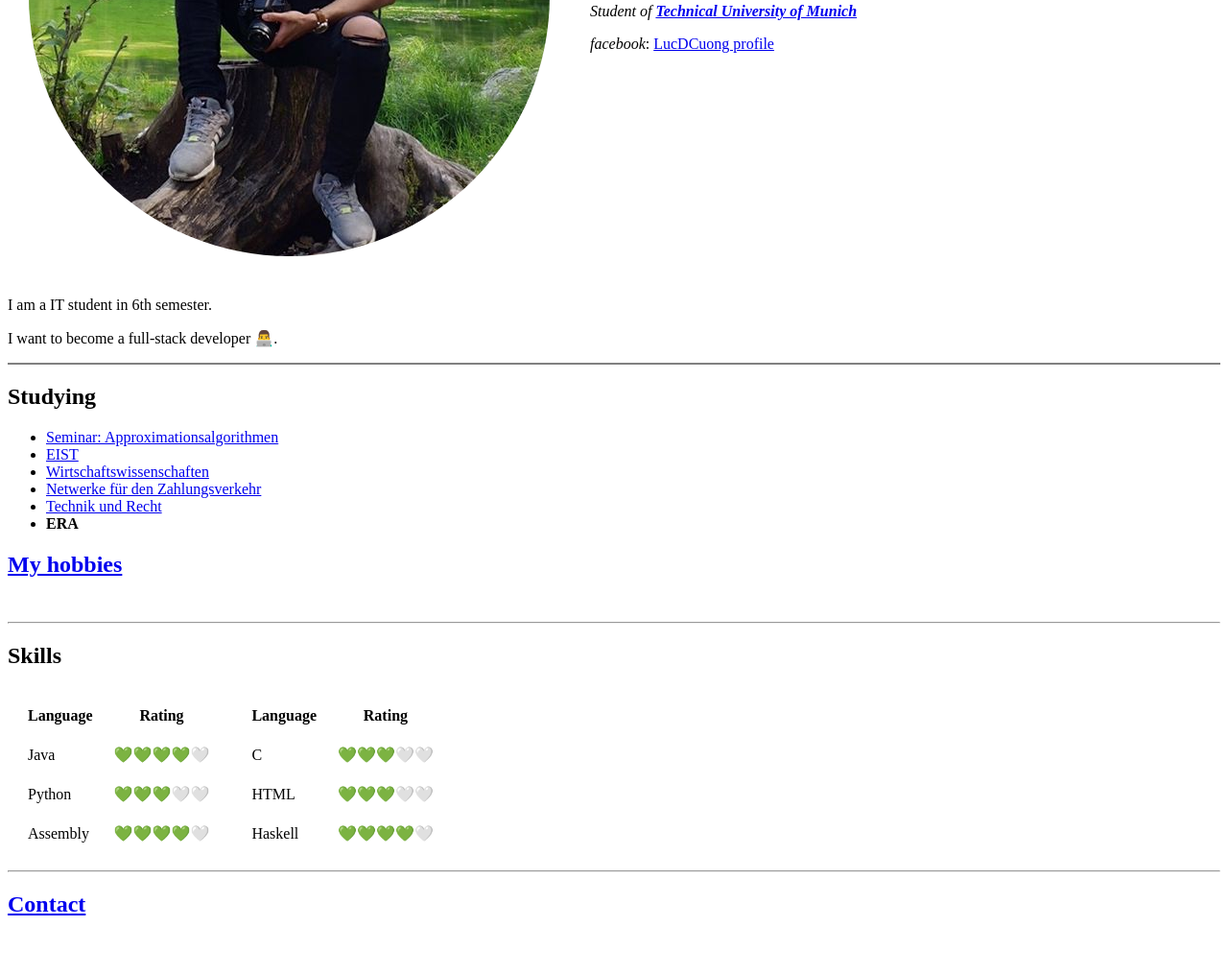
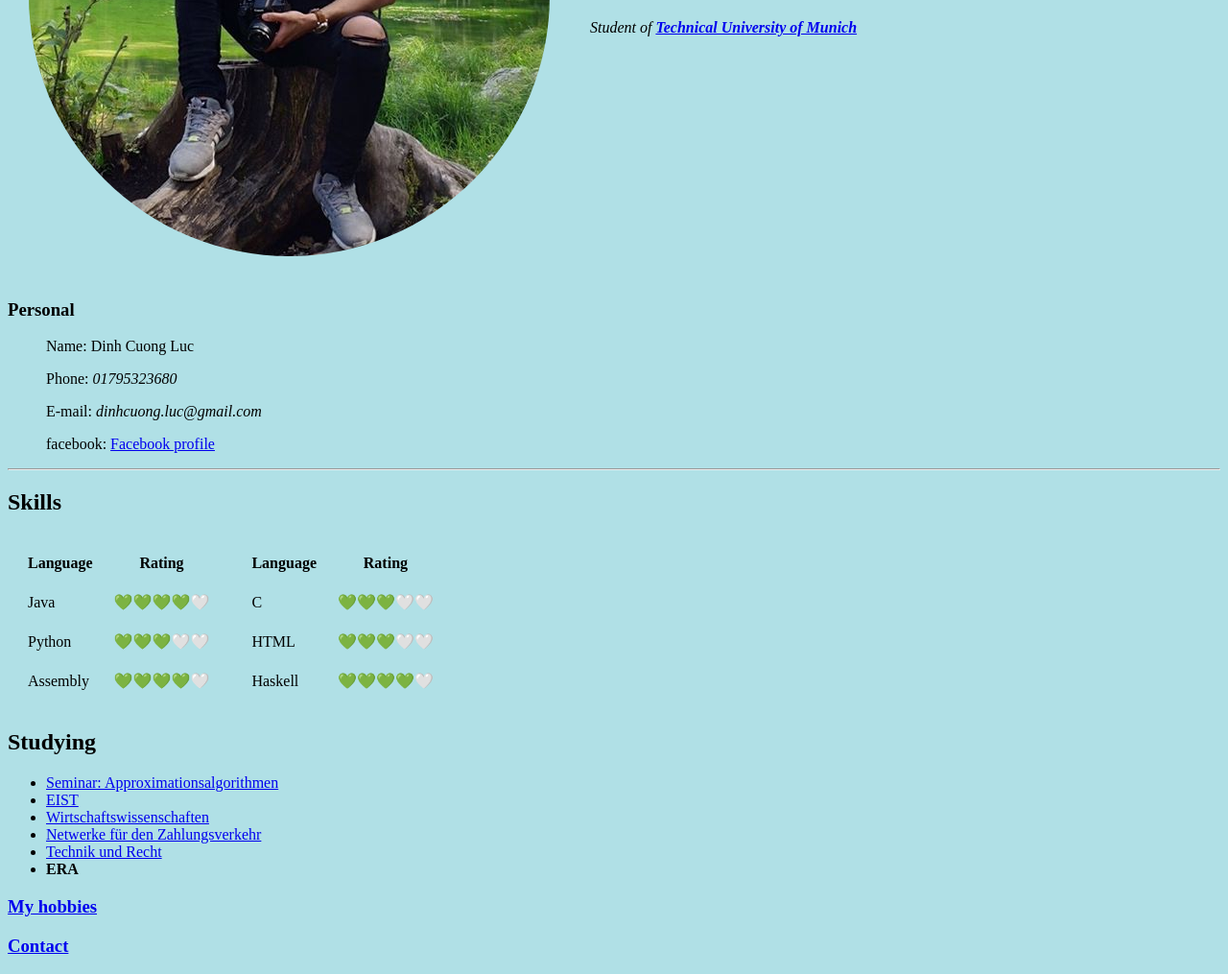
Before and after one commit to LucCuong/cv, a plain HTML site: page index.html in a window 1280 px wide. Shown: the part 306-1321 px from the top of the page at 96% size. Before the commit the page ends 1282 px from the top, so only its background shows below. Drawn offline with Linux system fonts and the light colour scheme.

Commit message:
changed
change background color
added personal infos

```diff
--- a/index.html
+++ b/index.html
@@ -4,31 +4,23 @@
     <meta charset="utf-8">
     <title>Luc's Personal Site</title>
   </head>
-  <body>
+  <body style="background-color:powderblue;">
     <table cellpadding = "20">
       <tr>
         <td><img src="circle-cropped.png" alt="cuong profile picture"></td>
         <td>
           <h1>Luc Dinh Cuong</h1>
           <p><em>Student of <strong><a href="https://www.tum.de/en/">Technical University of Munich</a></strong></em></p>
-          <p><em>facebook</em>: <a href="https://www.facebook.com/LucDCuong">LucDCuong profile</a></p></td>
+          </td>
       </tr>
     </table>
-
-      <p>I am a IT student in 6th semester.</p>
-      <p>I want to become a full-stack developer 👨‍💻.</p>
-      <hr color ="grey">
-      <h2>Studying</h2>
+      <h3>Personal</h3>
       <ul>
-        <li> <a href="Seminar.html">Seminar: Approximationsalgorithmen</a> </li>
-        <li> <a href="EIST.html">EIST</a> </li>
-        <li> <a href="Anwendungsfach.html">Wirtschaftswissenschaften</a></li>
-        <li> <a href="https://www.moodle.tum.de/course/view.php?id=53165">Netwerke für den Zahlungsverkehr</a> </li>
-        <li> <a href="https://kurse.vhb.org/VHBPORTAL/kursprogramm/kursprogramm.jsp">Technik und Recht</a> </li>
-        <li> <strong>ERA</strong></li>
+        <p>Name: Dinh Cuong Luc</p>
+        <p>Phone: <em>01795323680</em> </p>
+        <p>E-mail: <em>dinhcuong.luc@gmail.com</em> </p>
+        <p>facebook: <a href="https://www.facebook.com/LucDCuong">Facebook profile</a></p>
       </ul>
-      <h2><a href="hobbies.html">My hobbies</a></h2>
-      <br>
       <hr>
       <h2>Skills</h2>
       <table cellspacing = "20" >
@@ -67,8 +59,17 @@
         </tbody>
 
       </table>
-      <hr>
-      <h2> <a href="Contact-me.html">Contact</a></h2>
+      <h2>Studying</h2>
+      <ul>
+        <li> <a href="Seminar.html">Seminar: Approximationsalgorithmen</a> </li>
+        <li> <a href="EIST.html">EIST</a> </li>
+        <li> <a href="Anwendungsfach.html">Wirtschaftswissenschaften</a></li>
+        <li> <a href="https://www.moodle.tum.de/course/view.php?id=53165">Netwerke für den Zahlungsverkehr</a> </li>
+        <li> <a href="https://kurse.vhb.org/VHBPORTAL/kursprogramm/kursprogramm.jsp">Technik und Recht</a> </li>
+        <li> <strong>ERA</strong></li>
+      </ul>
+      <h3><a href="hobbies.html">My hobbies</a></h3>
+      <h3> <a href="Contact-me.html">Contact</a></h3>
 
   </body>
 </html>
```
Also changed, not shown: Profile.html (deleted, +0 -65 lines).
